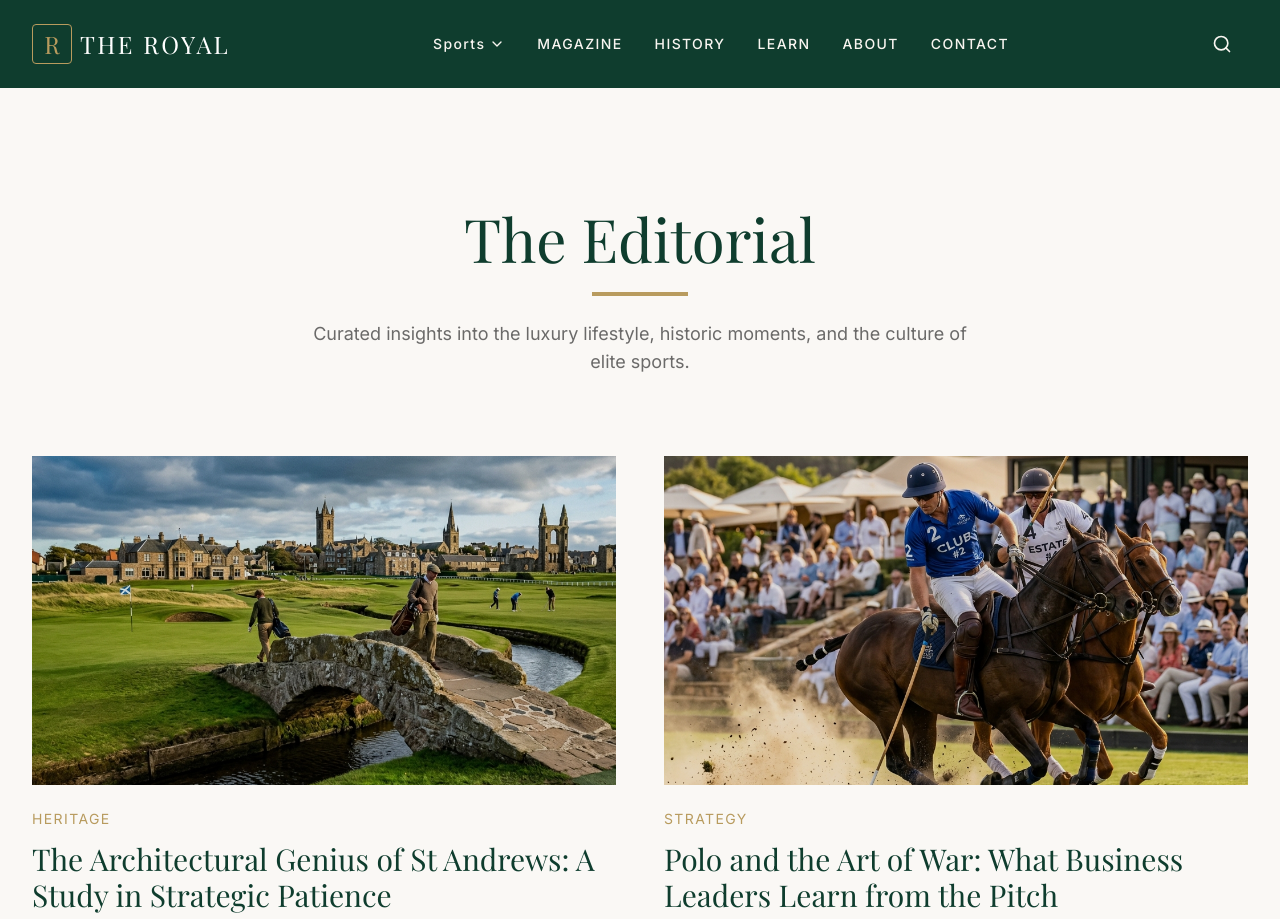
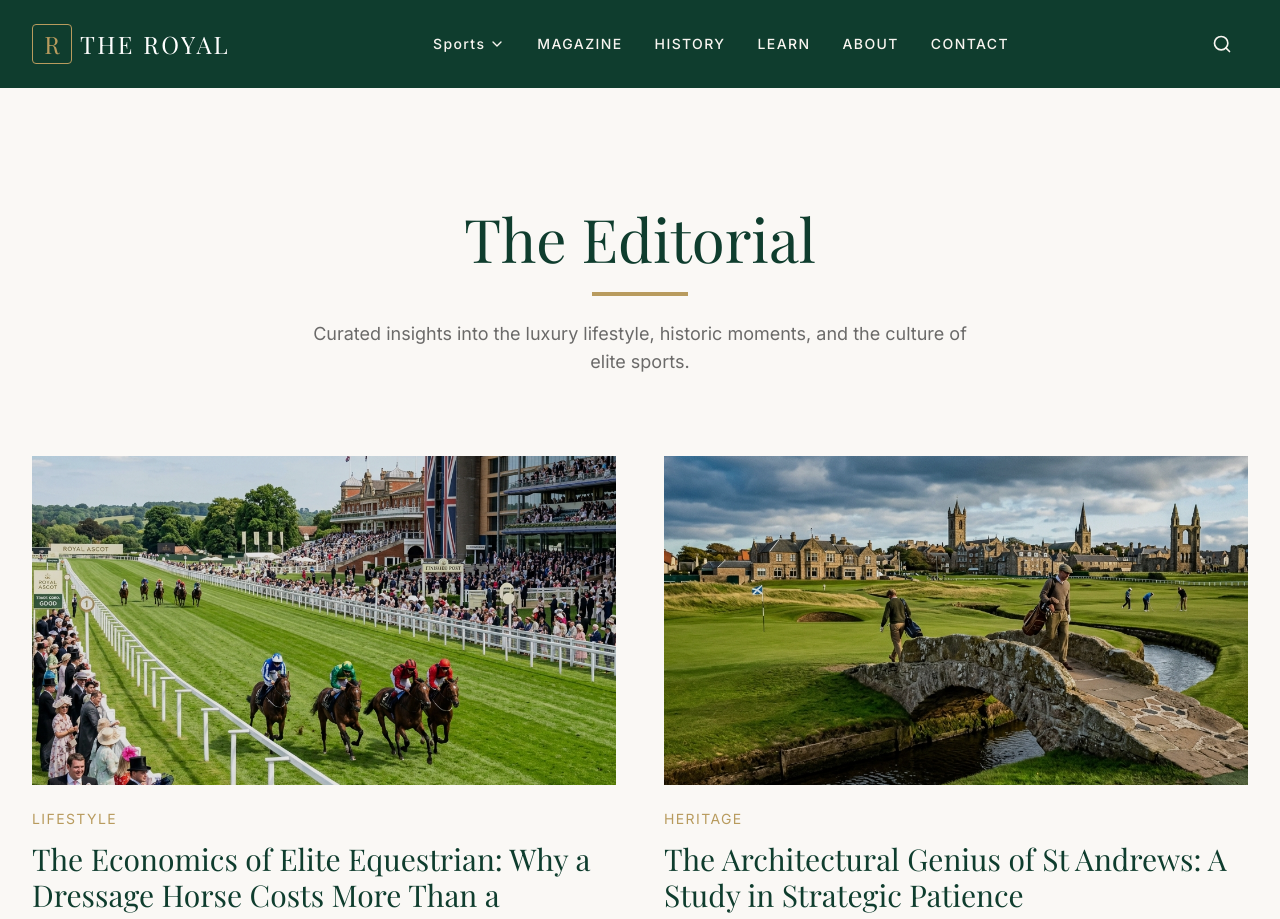
Before and after one commit to drdhavaltrivedi/royal-sports-club, a Next.js app: page /magazine in a window 1280 px wide. Shown: the top 919 px of the page. Built offline with nearby package versions, Linux system fonts and the light colour scheme; a web font is replaced by a local one.

Commit message:
Add Elite Equestrian article to Magazine

```diff
--- a/src/app/magazine/[slug]/page.tsx
+++ b/src/app/magazine/[slug]/page.tsx
@@ -7,6 +7,18 @@ import Breadcrumb from "@/components/ui/Breadcrumb";
 // Mock data for the magazine articles
 const getArticleData = (slug: string) => {
   const articles: Record<string, any> = {
+    "economics-of-elite-equestrian": {
+      title: "The Economics of Elite Equestrian: Why a Dressage Horse Costs More Than a Hypercar",
+      category: "Lifestyle",
+      author: "Edward Harrington",
+      date: "October 14, 2026",
+      image: "/images/horse-racing.png",
+      content: [
+        "In the rarefied world of ultra-high-net-worth investments, hypercars depreciate and real estate fluctuates. But a masterfully bred Olympic dressage horse is a living, breathing asset class of its own.",
+        "A deep dive into the hidden world of elite equestrian sports reveals a shadowy economy driven by European royalty, Middle Eastern Sheikhs, and Silicon Valley billionaires. These patrons routinely spend upwards of $10 to $15 million for a single Grand Prix dressage horse. The value is not merely in the animal's athletic capability, but in its bloodline—a carefully curated genetic masterpiece decades in the making.",
+        "Owning such an animal is the ultimate status symbol. It requires maintaining a sprawling elite equestrian estate, employing world-class riders and veterinarians, and participating in an exclusive global circuit. For the wealthy, these magnificent creatures are not just pets or competitors; they are the most prestigious living investments on earth."
+      ]
+    },
     "architectural-genius-st-andrews": {
       title: "The Architectural Genius of St Andrews: A Study in Strategic Patience",
       category: "Heritage",
--- a/src/app/magazine/page.tsx
+++ b/src/app/magazine/page.tsx
@@ -2,6 +2,13 @@ import Link from "next/link";
 import Image from "next/image";
 
 const ARTICLES = [
+  {
+    slug: "economics-of-elite-equestrian",
+    category: "Lifestyle",
+    title: "The Economics of Elite Equestrian: Why a Dressage Horse Costs More Than a Hypercar",
+    desc: "A deep dive into the hidden world of Olympic Dressage, royal breeding programs, and living investments.",
+    image: "/images/horse-racing.png"
+  },
   {
     slug: "architectural-genius-st-andrews",
     category: "Heritage",
```
